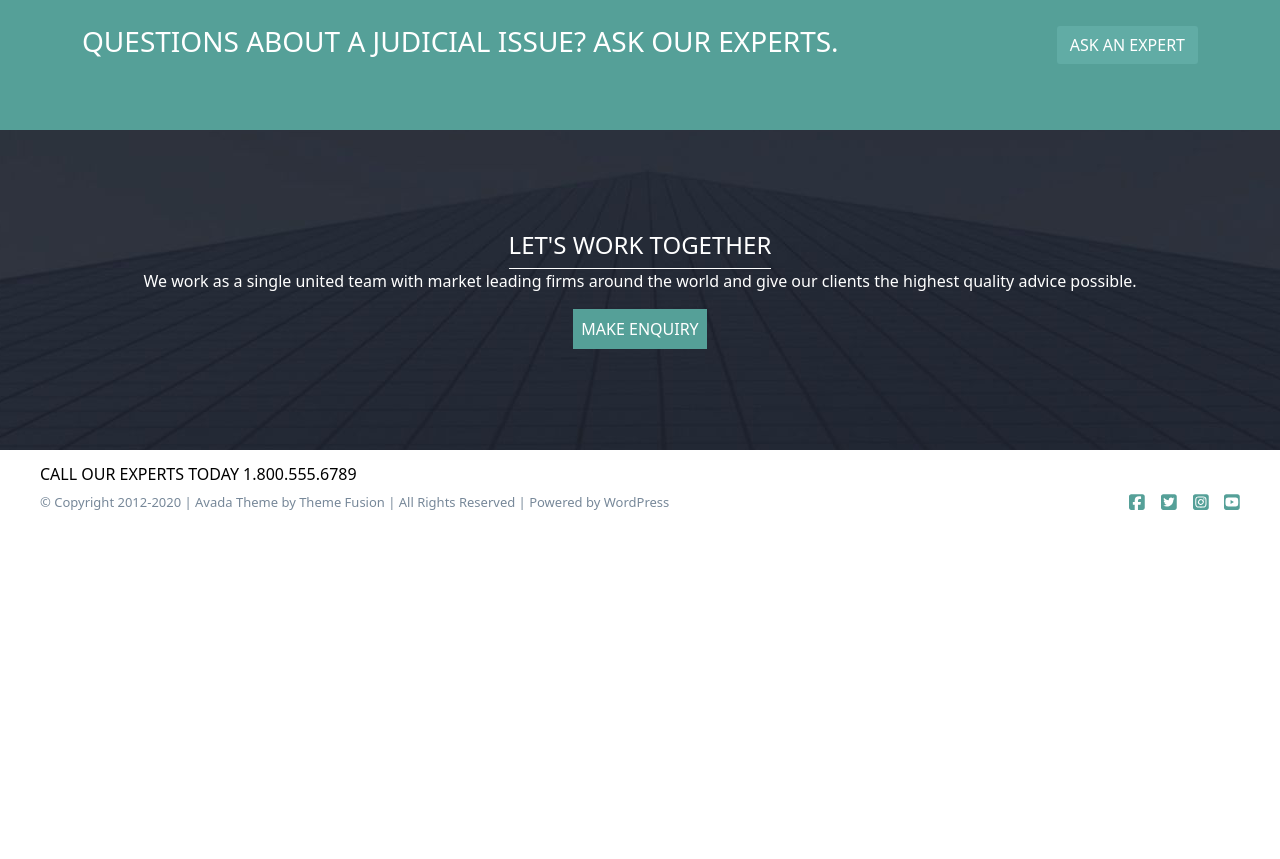
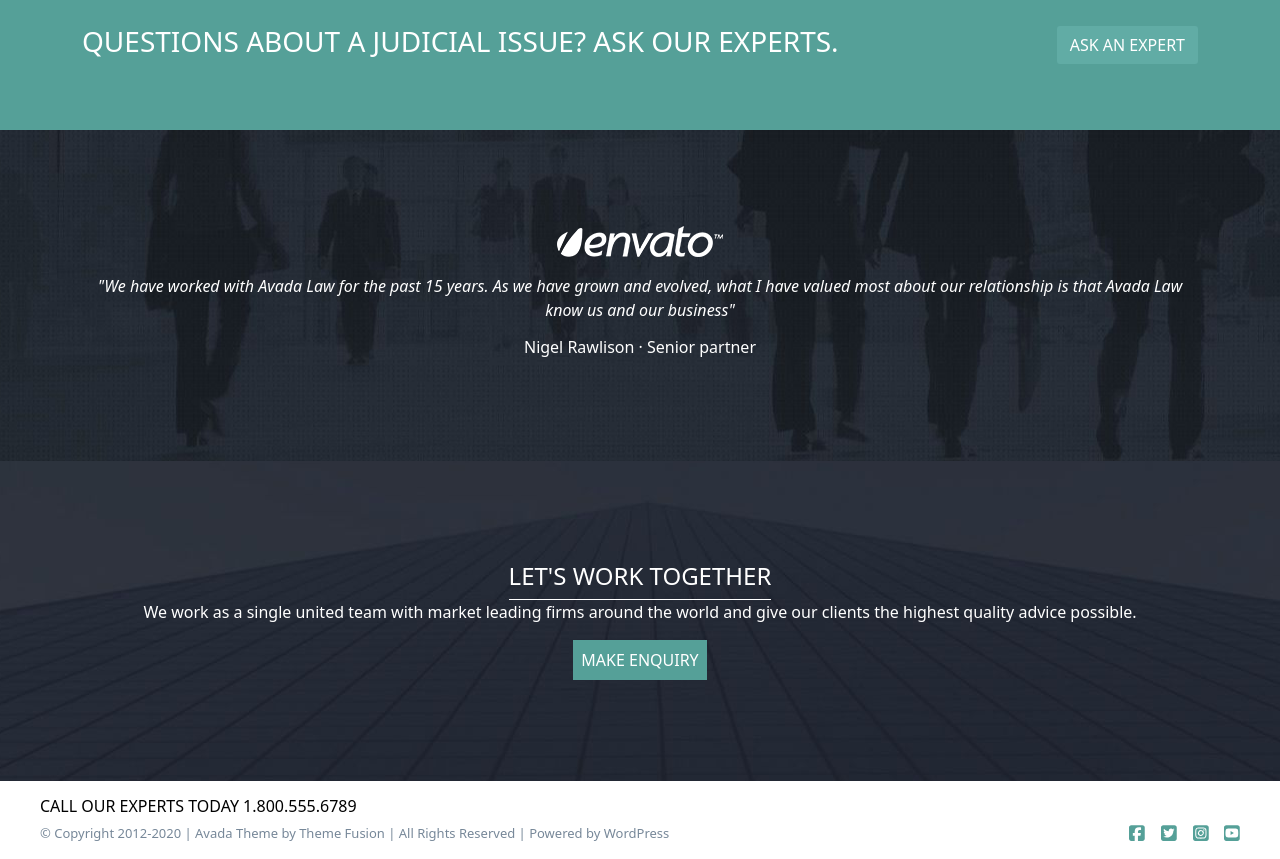
Before and after one commit to IreneCaiazzo/proj-html-vuejs, a Vue app: page / in a window 1280 px wide. Shown: the part 1120-1979 px from the top of the page. Before the commit the page ends 1648 px from the top, so only its background shows below. Built offline with nearby package versions, Linux system fonts and the light colour scheme.

Commit message:
add fifth section

```diff
--- a/src/components/AppMain.vue
+++ b/src/components/AppMain.vue
@@ -53,6 +53,17 @@ export default {
             <a href="#" class="btn" style="background-color: #61ACA5; color: white; border-radius: 3px;">ASK AN EXPERT</a>
         </div>
     </section>
+
+    <!-- fifth section -->
+    <section class="fifthSec">
+        <div class="container">
+            <img src="../../img/envato-logo.png" alt="">
+            <p style="font-style: italic;">"We have worked with Avada Law for the past 15 years. As we have grown and
+                evolved, what I have valued most
+                about our relationship is that Avada Law know us and our business"</p>
+            <h6>Nigel Rawlison &middot; Senior partner</h6>
+        </div>
+    </section>
 </template>
 
 <style scoped>
@@ -90,4 +101,23 @@ export default {
     align-items: center;
     width: 1200px;
 }
+
+/* fifth section */
+
+.fifthSec {
+    background-image: url('../../img/showeare-parallax.jpg');
+    background-position: center;
+    color: white;
+    padding: 6rem 0;
+    text-align: center;
+}
+
+.fifthSec img,
+.fifthSec p {
+    margin-bottom: 1rem;
+}
+
+.fifthSec img {
+    width: 15%;
+}
 </style>
```
